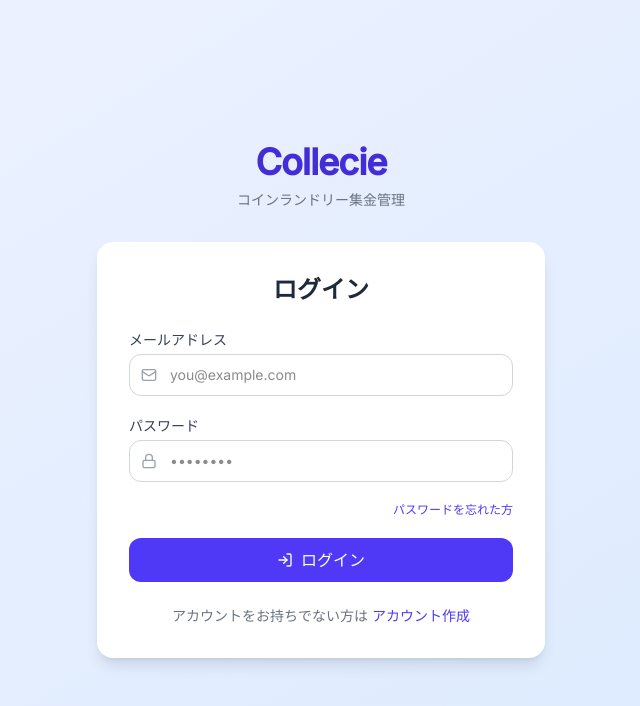
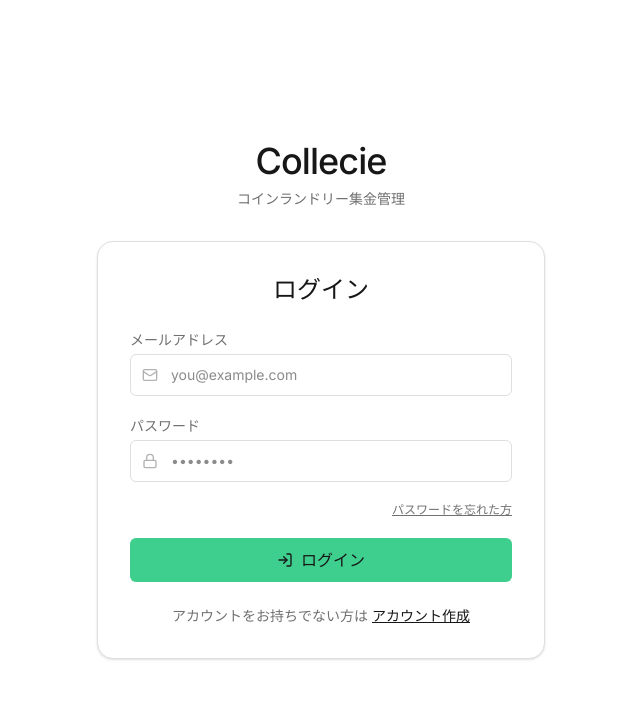
Before and after one commit to Tiffany-sho/coinlaundy_app, a Next.js app: page /auth/login in a window 1280 px wide. Shown: the top 706 px of the page, without its empty margins (319-959 px from the left). Built offline with nearby package versions, Linux system fonts and the light colour scheme.

Commit message:
feat: 認証レイアウト・ログインページをリデザイン

```diff
--- a/src/app/auth/layout.tsx
+++ b/src/app/auth/layout.tsx
@@ -4,16 +4,12 @@ export const metadata: Metadata = {
   title: 'Collecie - 認証',
 }
 
-export default function AuthLayout({
-  children,
-}: {
-  children: React.ReactNode
-}) {
+export default function AuthLayout({ children }: { children: React.ReactNode }) {
   return (
-    <div className="min-h-screen bg-gradient-to-br from-indigo-50 to-blue-100 flex flex-col items-center justify-center px-4 py-12">
+    <div className="min-h-screen bg-canvas flex flex-col items-center justify-center px-4 py-12">
       <div className="mb-8 text-center">
-        <h1 className="text-4xl font-bold text-indigo-700 tracking-tight">Collecie</h1>
-        <p className="mt-2 text-sm text-gray-500">コインランドリー集金管理</p>
+        <h1 className="text-4xl font-medium text-ink tracking-tight">Collecie</h1>
+        <p className="mt-2 text-sm text-ink-mute">コインランドリー集金管理</p>
       </div>
       {children}
     </div>
--- a/src/app/auth/login/page.tsx
+++ b/src/app/auth/login/page.tsx
@@ -15,18 +15,16 @@ export default function LoginPage() {
     const formData = new FormData(event.currentTarget)
     startTransition(async () => {
       const result = await loginAction(formData)
-      if (result?.error) {
-        setError(result.error)
-      }
+      if (result?.error) setError(result.error)
     })
   }
 
   return (
-    <div className="w-full max-w-md bg-white rounded-2xl shadow-lg p-8">
-      <h2 className="text-2xl font-semibold text-gray-800 mb-6 text-center">ログイン</h2>
+    <div className="w-full max-w-md bg-canvas border border-hairline rounded-xl shadow-sm p-8">
+      <h2 className="text-2xl font-medium text-ink mb-6 text-center">ログイン</h2>
 
       {error && (
-        <div className="mb-5 flex items-start gap-2 rounded-lg bg-red-50 border border-red-200 px-4 py-3 text-sm text-red-700">
+        <div className="mb-5 flex items-start gap-2 rounded-md bg-[#fff3f0] border border-accent-tomato/30 px-4 py-3 text-sm text-accent-tomato">
           <AlertCircle className="mt-0.5 h-4 w-4 flex-shrink-0" />
           <span>{error}</span>
         </div>
@@ -34,11 +32,11 @@ export default function LoginPage() {
 
       <form onSubmit={handleSubmit} className="space-y-5">
         <div>
-          <label htmlFor="email" className="block text-sm font-medium text-gray-700 mb-1">
+          <label htmlFor="email" className="block text-sm font-medium text-ink-mute mb-1">
             メールアドレス
           </label>
           <div className="relative">
-            <Mail className="absolute left-3 top-1/2 -translate-y-1/2 h-4 w-4 text-gray-400" />
+            <Mail className="absolute left-3 top-1/2 -translate-y-1/2 h-4 w-4 text-ink-faint" />
             <input
               id="email"
               name="email"
@@ -46,17 +44,17 @@ export default function LoginPage() {
               required
               autoComplete="email"
               placeholder="you@example.com"
-              className="w-full pl-10 pr-4 py-2.5 border border-gray-300 rounded-lg text-sm focus:outline-none focus:ring-2 focus:ring-indigo-500 focus:border-indigo-500 transition"
+              className="w-full pl-10 pr-4 py-2.5 border border-hairline rounded-sm text-sm focus:outline-none focus:border-ink-mute-2 transition"
             />
           </div>
         </div>
 
         <div>
-          <label htmlFor="password" className="block text-sm font-medium text-gray-700 mb-1">
+          <label htmlFor="password" className="block text-sm font-medium text-ink-mute mb-1">
             パスワード
           </label>
           <div className="relative">
-            <Lock className="absolute left-3 top-1/2 -translate-y-1/2 h-4 w-4 text-gray-400" />
+            <Lock className="absolute left-3 top-1/2 -translate-y-1/2 h-4 w-4 text-ink-faint" />
             <input
               id="password"
               name="password"
@@ -64,16 +62,13 @@ export default function LoginPage() {
               required
               autoComplete="current-password"
               placeholder="••••••••"
-              className="w-full pl-10 pr-4 py-2.5 border border-gray-300 rounded-lg text-sm focus:outline-none focus:ring-2 focus:ring-indigo-500 focus:border-indigo-500 transition"
+              className="w-full pl-10 pr-4 py-2.5 border border-hairline rounded-sm text-sm focus:outline-none focus:border-ink-mute-2 transition"
             />
           </div>
         </div>
 
         <div className="flex justify-end">
-          <Link
-            href="/auth/forgot-password"
-            className="text-xs text-indigo-600 hover:text-indigo-800 transition"
-          >
+          <Link href="/auth/forgot-password" className="text-xs text-ink-mute underline hover:text-ink transition">
             パスワードを忘れた方
           </Link>
         </div>
@@ -81,16 +76,16 @@ export default function LoginPage() {
         <button
           type="submit"
           disabled={isPending}
-          className="w-full flex items-center justify-center gap-2 bg-indigo-600 hover:bg-indigo-700 disabled:bg-indigo-400 text-white font-medium py-2.5 px-4 rounded-lg transition focus:outline-none focus:ring-2 focus:ring-indigo-500 focus:ring-offset-2"
+          className="w-full flex items-center justify-center gap-2 bg-primary hover:bg-primary-deep disabled:opacity-50 text-on-primary font-medium py-2.5 px-4 rounded-sm transition"
         >
           <LogIn className="h-4 w-4" />
           {isPending ? 'ログイン中...' : 'ログイン'}
         </button>
       </form>
 
-      <p className="mt-6 text-center text-sm text-gray-500">
+      <p className="mt-6 text-center text-sm text-ink-mute">
         アカウントをお持ちでない方は{' '}
-        <Link href="/auth/register" className="text-indigo-600 font-medium hover:text-indigo-800 transition">
+        <Link href="/auth/register" className="text-ink font-medium underline hover:text-ink-mute transition">
           アカウント作成
         </Link>
       </p>
```
